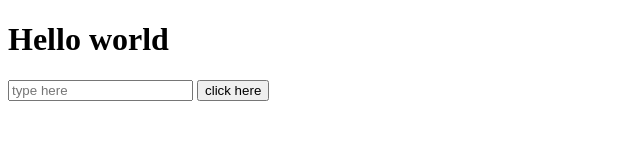
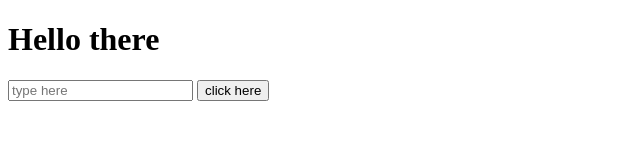
Before and after one commit to TEJAS1822/demo, a plain HTML site: page index.html in a window 1280 px wide. Shown: the full height of the page, 0-640 px from the left. Drawn offline with Linux system fonts and the light colour scheme.

Commit message:
Update index.html
i have made changes in index.html

```diff
--- a/index.html
+++ b/index.html
@@ -6,7 +6,7 @@
     <title>Document</title>
 </head>
 <body>
-  <h1>Hello world</h1>
+  <h1>Hello there</h1>
   <input placeholder="type here"></input>
   <button id="btn">click here</button>
   <script src=""index.js></script>
```
